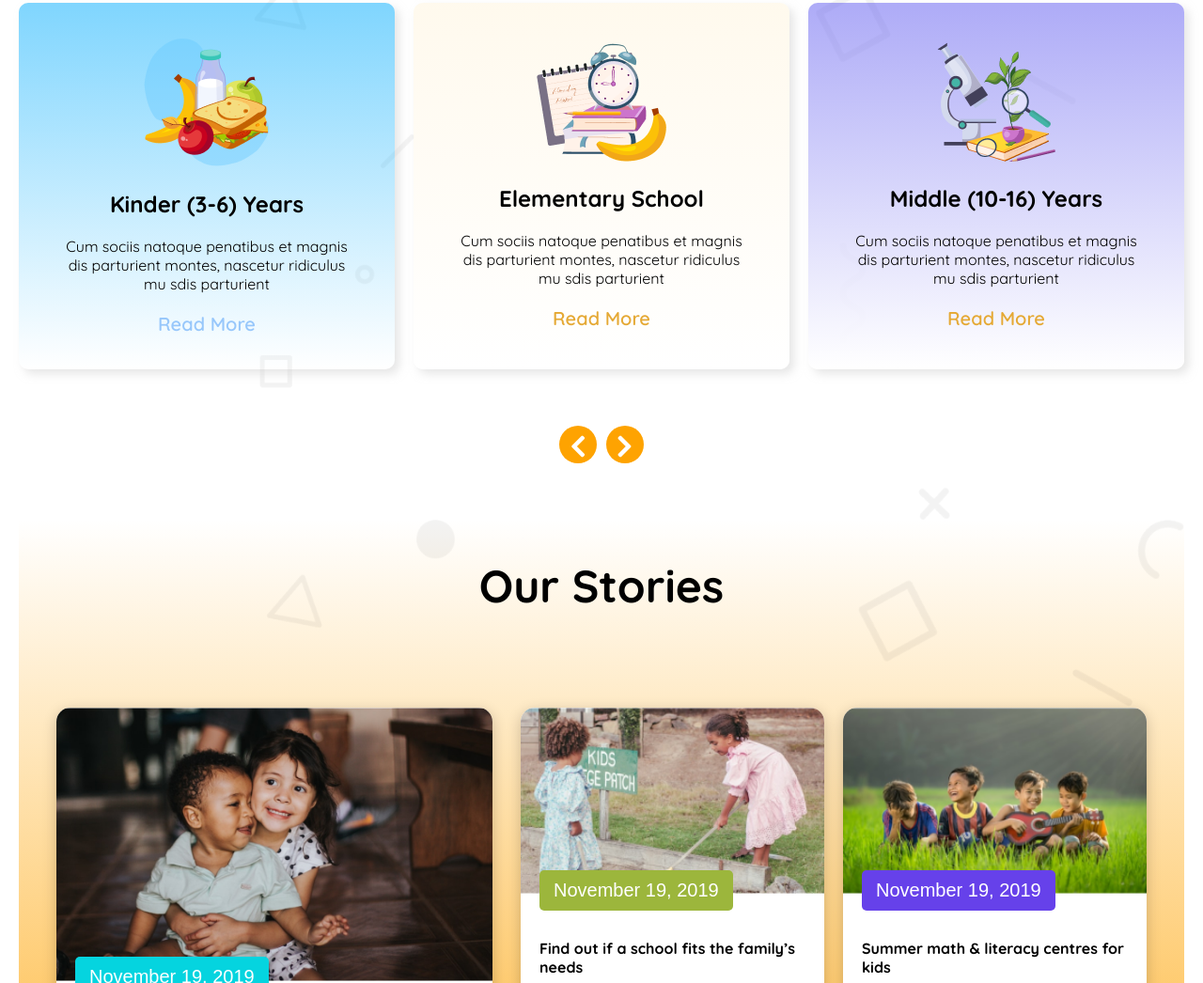
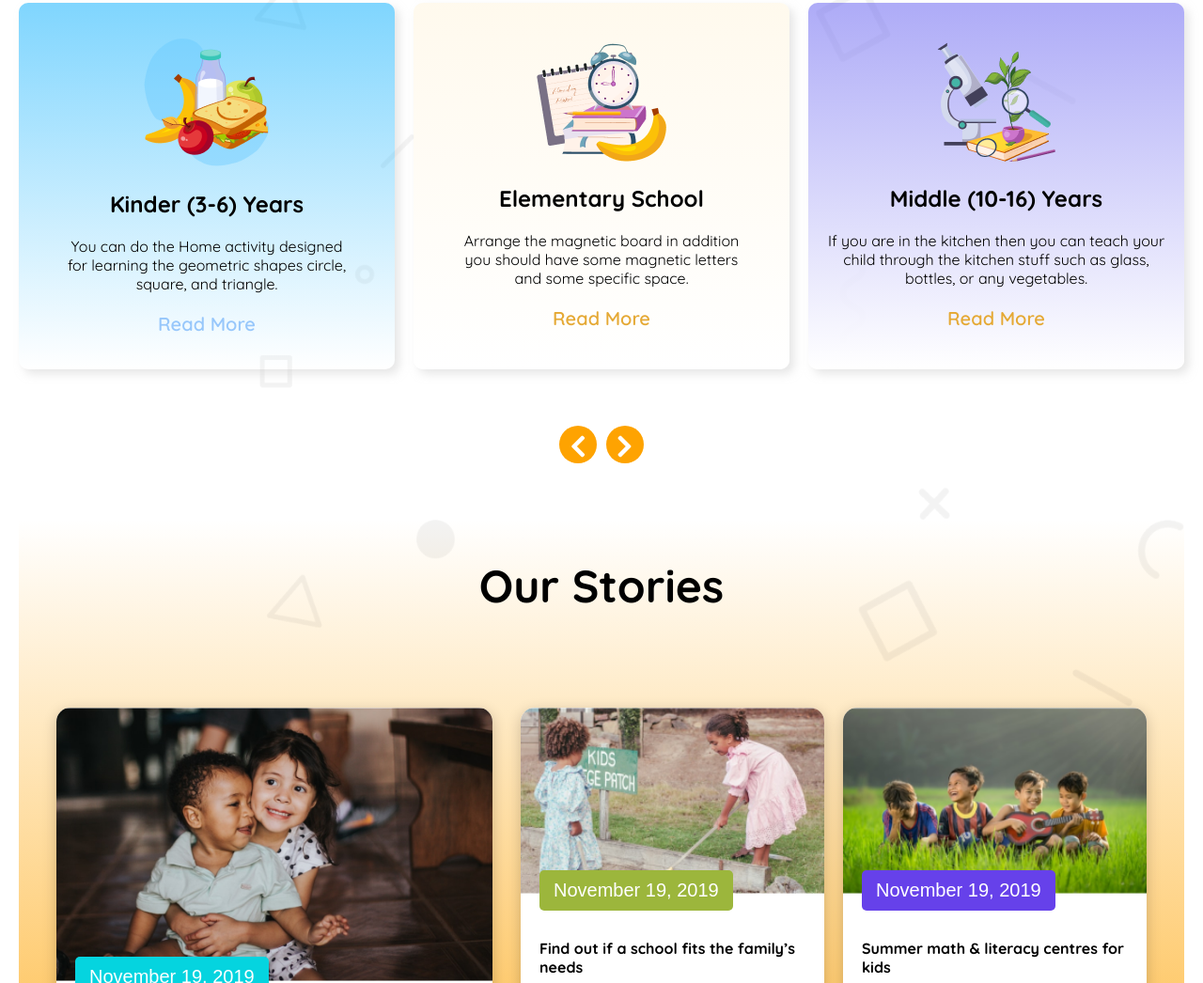
Before and after one commit to jewelreza1/assignment-02, a plain HTML site: page index.html in a window 1280 px wide. Shown: the part 1262-2308 px from the top of the page at 94% size. Drawn offline with Linux system fonts and the light colour scheme.

Commit message:
working in process

```diff
--- a/index.html
+++ b/index.html
@@ -61,9 +61,7 @@
                     <div class="box-1-text">
                         <img src="./assets/kinder.png" alt="">
                         <h1>Kinder (3-6) Years</h1>
-                        <p>Cum sociis natoque penatibus et magnis <br>
-                            dis parturient montes, nascetur ridiculus <br>
-                            mu sdis parturient</p>
+                        <p>You can do the Home activity designed <br> for learning the geometric shapes circle, <br> square, and triangle.</p>
                         <h5><span class="home">Read More</span></h5>
                     </div>
 
@@ -74,9 +72,7 @@
                     <div class="box-2-text">
                         <img src="./assets/elementary.png" alt="">
                         <h1>Elementary School</h1>
-                        <p>Cum sociis natoque penatibus et magnis <br>
-                            dis parturient montes, nascetur ridiculus <br>
-                            mu sdis parturient</p>
+                        <p>Arrange the magnetic board in addition <br> you should have some magnetic letters <br> and some specific space.</p>
                         <h5><span class="home">Read More</span></h5>
                     </div>
 
@@ -87,9 +83,7 @@
                     <div class="box-3-text">
                         <img src="./assets/middle.png" alt="">
                         <h1>Middle (10-16) Years</h1>
-                        <p>Cum sociis natoque penatibus et magnis <br>
-                            dis parturient montes, nascetur ridiculus <br>
-                            mu sdis parturient</p>
+                        <p>If you are in the kitchen then you can teach your child through the kitchen stuff such as glass, bottles, or any vegetables. </p>
                         <h5><span class="home">Read More</span></h5>
                     </div>
 
--- a/style.css
+++ b/style.css
@@ -273,12 +273,12 @@ top: -6px;
 
 }
 
-/* box responsive */
+/* main box responsive */
 @media screen and (max-width: 576px) {
   .box-content{
     display: grid;
     grid-template-columns: repeat(1, 1fr);
-    gap: 30px;
+
   }
   .next-icon{
     display: none;
```
